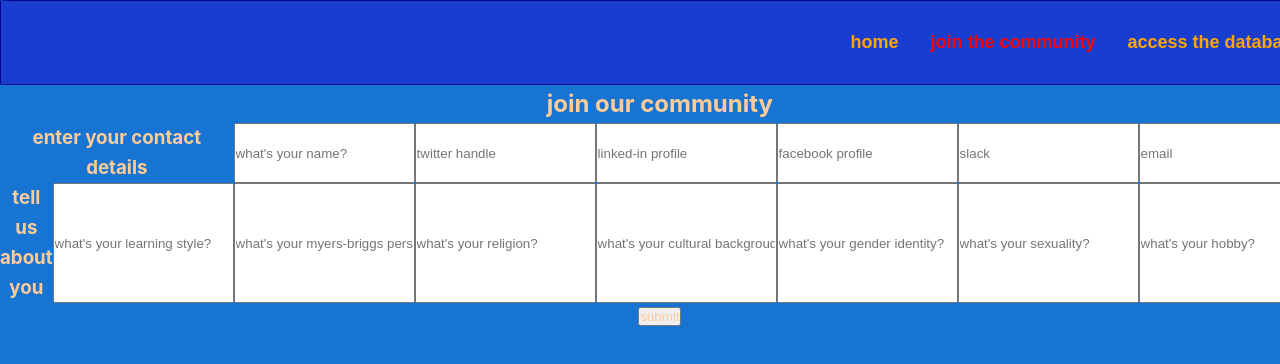
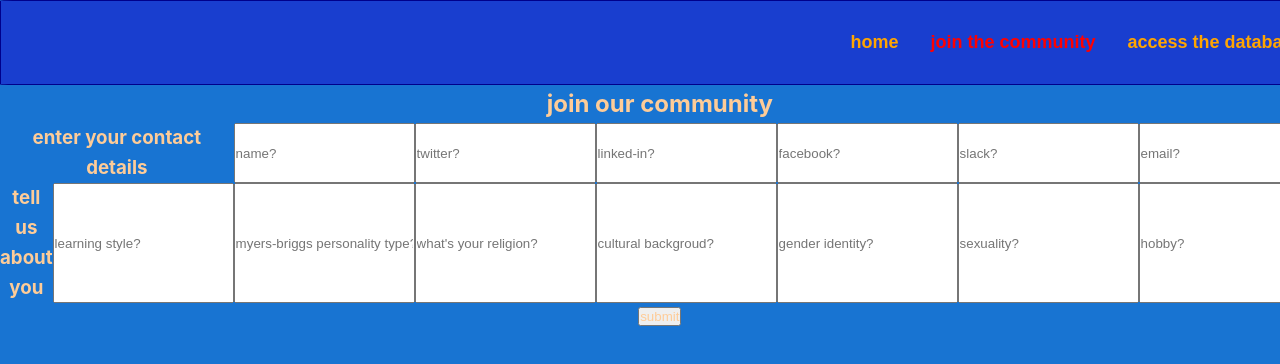
Before and after one commit to DionneSD/School-of-Code-Week-9-Project_BSN_FrontEnd, a React (Create React App) app in the folder functional-nonsense-frontend/: page /join in a window 1280 px wide. Shown: the top 364 px of the page. Built offline with nearby package versions, Linux system fonts and the light colour scheme.

Commit message:
compiled

```diff
--- a/functional-nonsense-frontend/src/components/Pages/DatabasePage/databasePage.css
+++ b/functional-nonsense-frontend/src/components/Pages/DatabasePage/databasePage.css
@@ -45,9 +45,6 @@
     border-bottom: 1px solid #333;
 }
 
-.content-table tbody tr:nth-last-of-type(even) {
-    background-color: #f3f3f3;
-}
 
 .content-table tbody tr:last-of-type {
     border-bottom: 2px solid #1e90ff;
--- a/functional-nonsense-frontend/src/components/Pages/InputPage/inputPage.js
+++ b/functional-nonsense-frontend/src/components/Pages/InputPage/inputPage.js
@@ -119,22 +119,22 @@ const handleHobbyChange = (e) => {
     <h1 className="h1">join our community</h1>
     <form className="contact-details">
     <h3>enter your contact details</h3>
-      <input type="text" value={name} onChange={handleNameChange} id="name" placeholder="what's your name?"></input>
-      <input type="text" value={twitter} onChange={handleTwitterChange} id="twitter" placeholder="twitter handle"></input>
-      <input type="text" value={linkedIn} onChange={handleLinkedInChange} id="linked-in" placeholder="linked-in profile"></input>
-      <input type="text" value={facebook} onChange={handleFacebookChange} id="facebook" placeholder="facebook profile"></input>
-      <input type="text" value={slack} onChange={handleSlackChange} id="slack" placeholder="slack"></input>
-      <input type="text" value={email} onChange={handleEmailChange} id="email" placeholder="email"></input>
+    <input type="text" value={name} onChange={handleNameChange} id="name" placeholder="name?"></input>
+    <input type="text" value={twitter} onChange={handleTwitterChange} id="twitter" placeholder="twitter?"></input>
+    <input type="text" value={linkedIn} onChange={handleLinkedInChange} id="linked-in" placeholder="linked-in?"></input>
+    <input type="text" value={facebook} onChange={handleFacebookChange} id="facebook" placeholder="facebook?"></input>
+    <input type="text" value={slack} onChange={handleSlackChange} id="slack" placeholder="slack?"></input>
+    <input type="text" value={email} onChange={handleEmailChange} id="email" placeholder="email?"></input>
     </form>
     <form className="users">
     <h3>tell us about you</h3>
-      <input type="text" value={learningStyle} onChange={handleLearningStyleChange} id="learning-style" placeholder="what's your learning style?"></input>
-      <input type="text" value={mbPersonality} onChange={handlembPersonalityChange} id="mb-personality" placeholder="what's your myers-briggs personality type?"></input>
+    <input type="text" value={learningStyle} onChange={handleLearningStyleChange} id="learning-style" placeholder="learning style?"></input>
+    <input type="text" value={mbPersonality} onChange={handlembPersonalityChange} id="mb-personality" placeholder="myers-briggs personality type?"></input>
     <input type="text" value={religion} onChange={handleReligionChange} id="religion" placeholder="what's your religion?"></input>
-      <input type="text" value={culturalBackground} onChange={handleCulturalBackgroundChange} id="cultural-background" placeholder="what's your cultural backgroud?"></input>
-      <input type="text" value={genderId} onChange={handleGenderIdChange} id="gender-id" placeholder="what's your gender identity?"></input>
-      <input type="text" value={sexuality} onChange={handleSexualityChange} id="sexuality" placeholder="what's your sexuality?"></input>
-      <input type="text" value={hobby} onChange={handleHobbyChange} id="hobby" placeholder="what's your hobby?"></input>
+    <input type="text" value={culturalBackground} onChange={handleCulturalBackgroundChange} id="cultural-background" placeholder="cultural backgroud?"></input>
+    <input type="text" value={genderId} onChange={handleGenderIdChange} id="gender-id" placeholder="gender identity?"></input>
+    <input type="text" value={sexuality} onChange={handleSexualityChange} id="sexuality" placeholder="sexuality?"></input>
+    <input type="text" value={hobby} onChange={handleHobbyChange} id="hobby" placeholder="hobby?"></input>
     </form>
   </div>
   <div>
```
Lines whose indentation alone changed are shown as unchanged.
